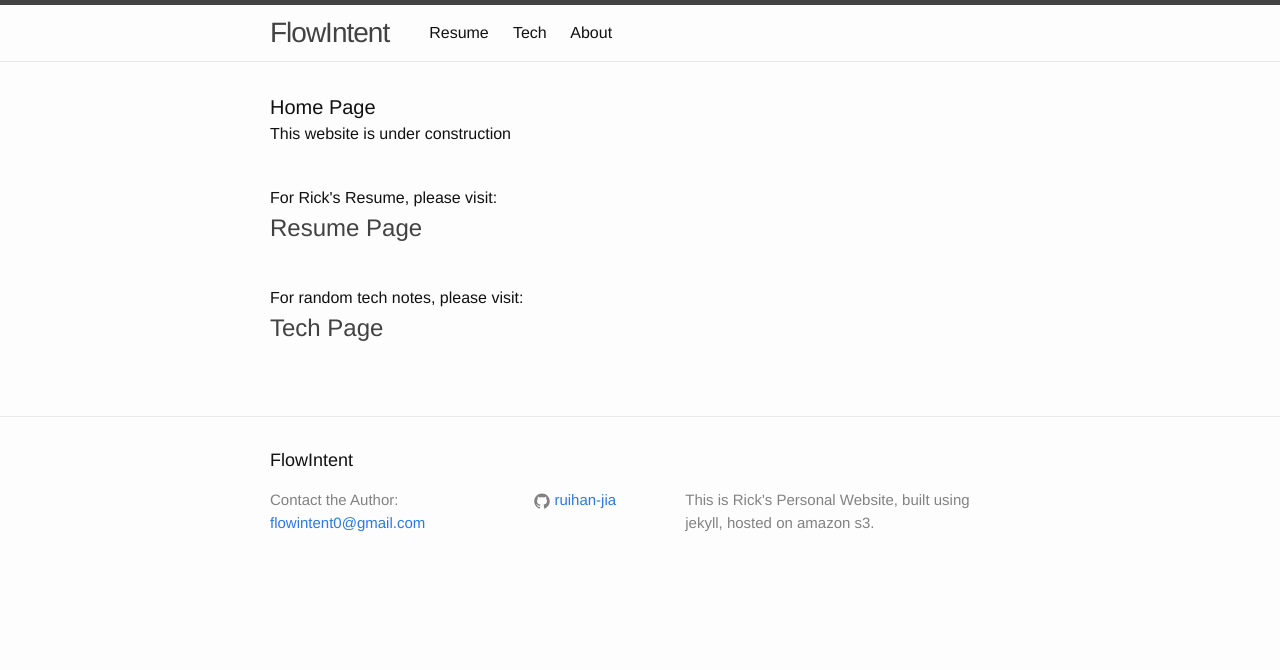
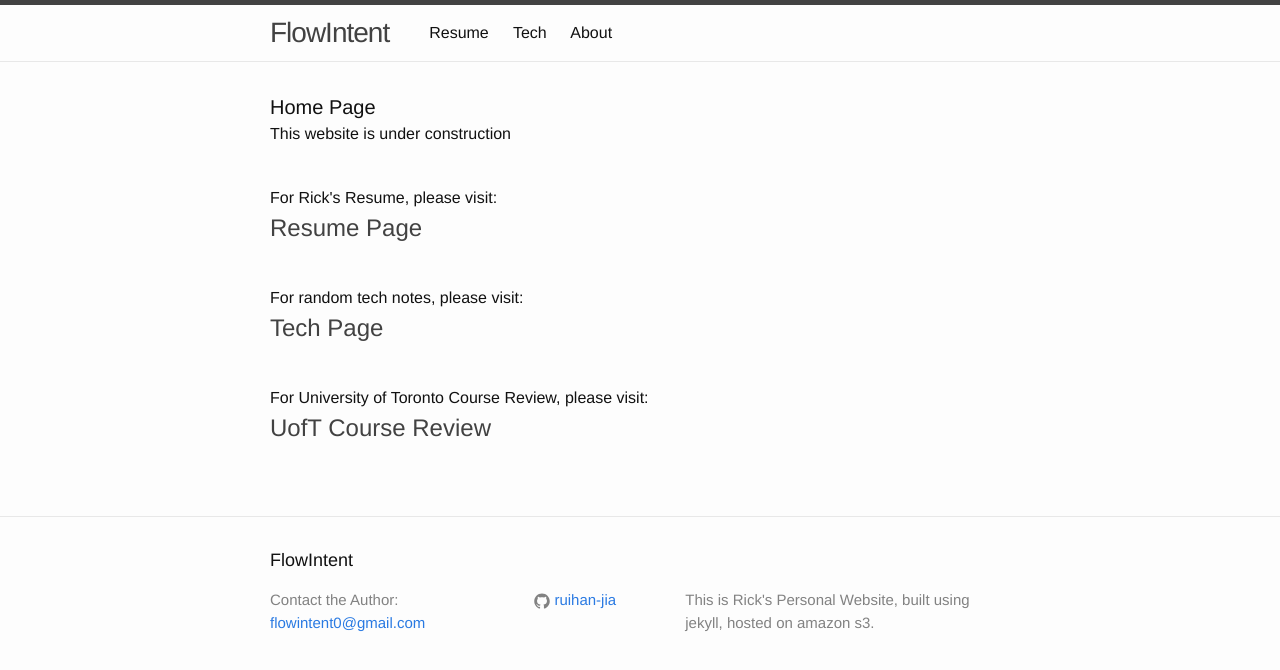
Before and after one commit to ruihan-jia/flowintent, a Jekyll site: the page built from index.md, in a window 1280 px wide. Shown: the top 670 px of the page. Built offline with Jekyll 4.4.1, drawn with Linux system fonts in a browser that asks for light colours.

Commit message:
home page addition

```diff
--- a/_layouts/home.html
+++ b/_layouts/home.html
@@ -15,6 +15,10 @@ layout: default
   <div class="home-content">
     <p> For random tech notes, please visit: </p>
     <a class="home-link" href="/tech"> Tech Page </a>
+  </div>
+  <div class="home-content">
+    <p> For University of Toronto Course Review, please visit: </p>
+    <a class="home-link" href="http://utcr.flowintent.com"> UofT Course Review </a>
   </div>
 
 
```
